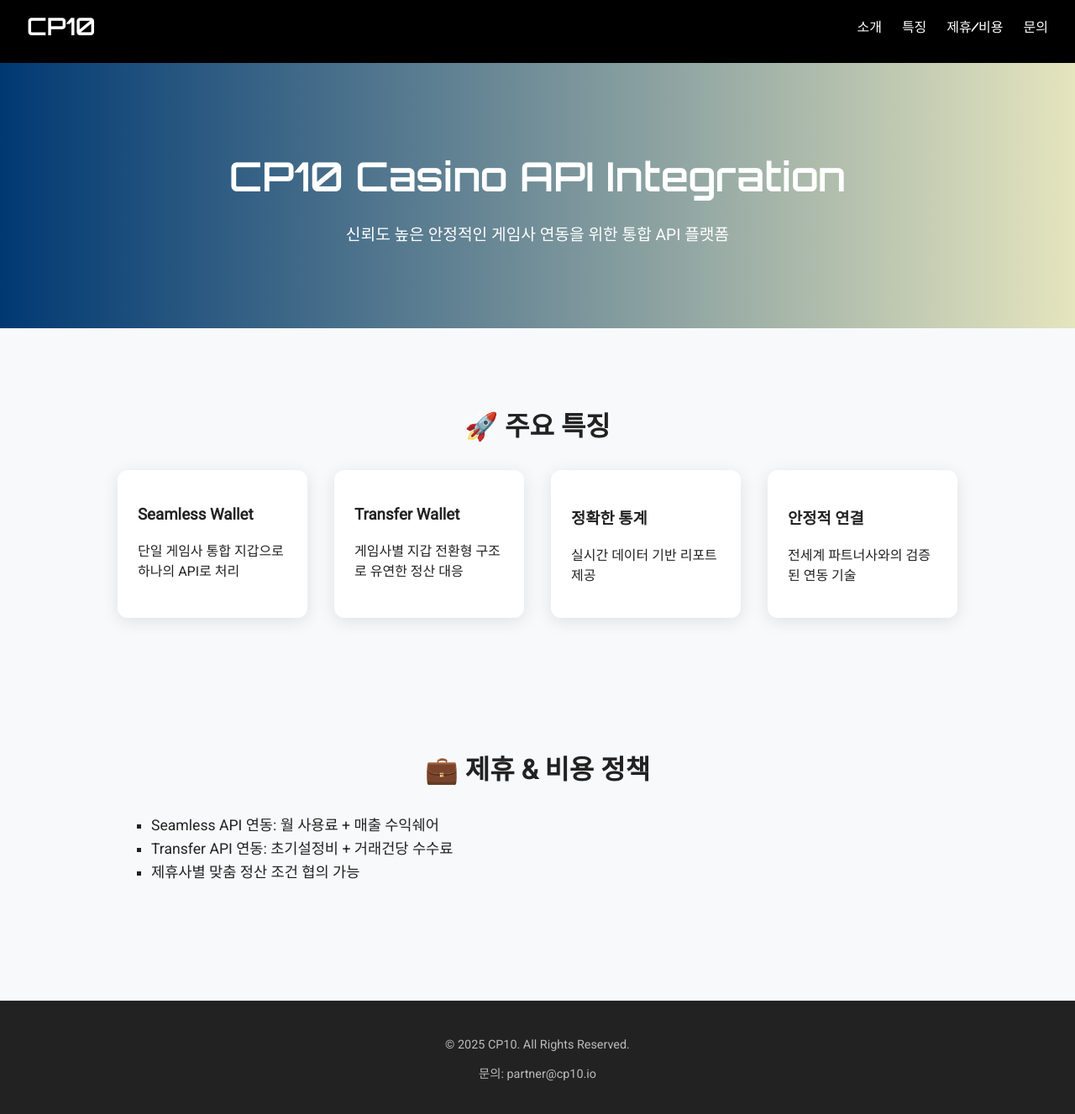
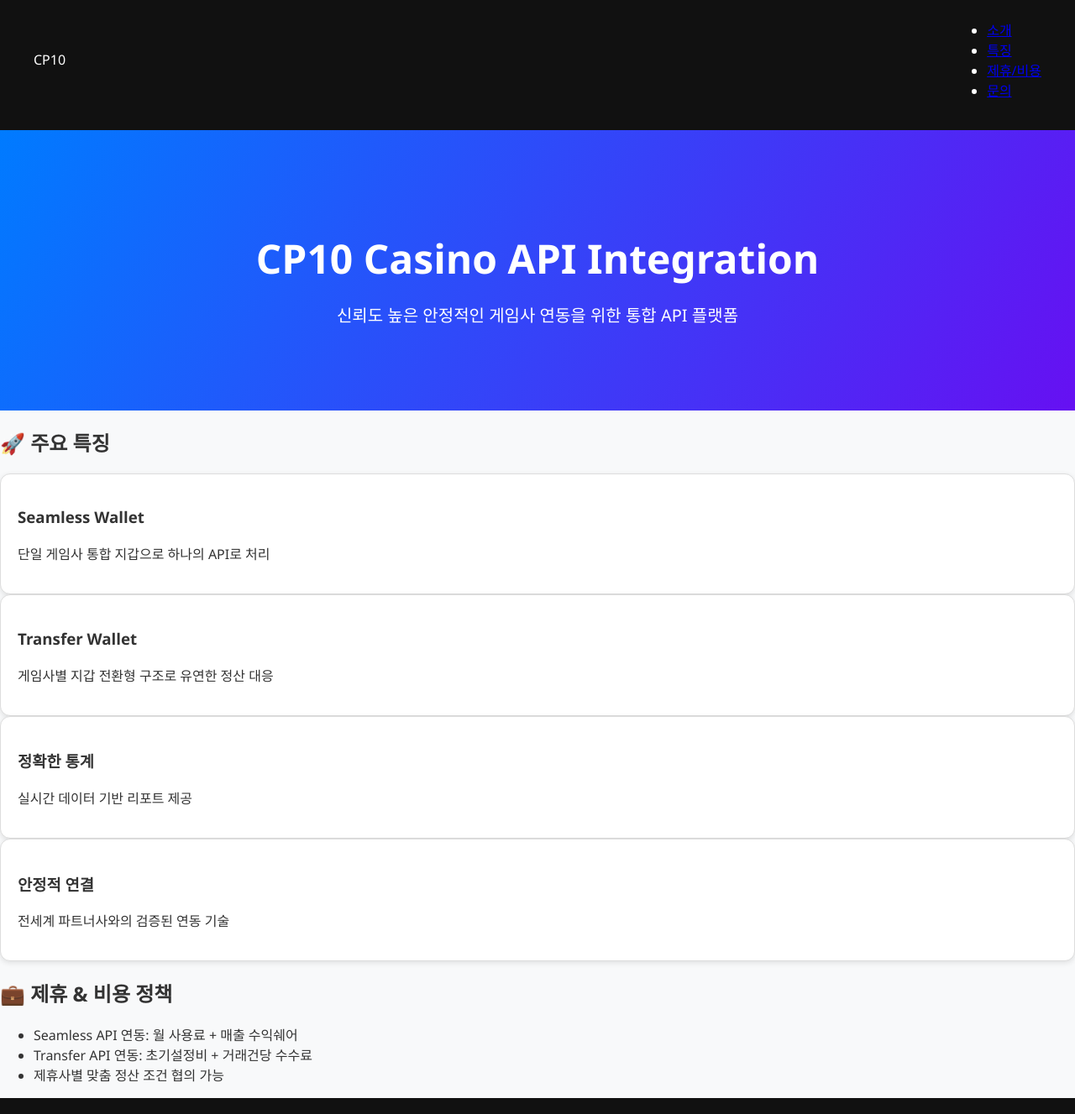
Before and after one commit to woosus/CP10, a plain HTML site: page index.html in a window 1280 px wide. Shown: the part 13-1340 px from the top of the page at 84% size. Drawn offline with Linux system fonts and the light colour scheme.

Commit message:
Update style.css

```diff
--- a/style.css
+++ b/style.css
@@ -1,101 +1,107 @@
 
 body {
+    font-family: 'Segoe UI', sans-serif;
     margin: 0;
-  font-family: 'Roboto', sans-serif;
-  background: #f8f9fa;
-  color: #222;
+    padding: 0;
+    background-color: #f8f9fa;
+    color: #333;
 }
 
 .main-header {
-  background: #000;
+    background-color: #111;
     color: white;
+    padding: 20px 40px;
     display: flex;
     justify-content: space-between;
-  padding: 1em 2em;
     align-items: center;
-  font-family: 'Orbitron', sans-serif;
 }
 
-.main-header .logo {
-  font-size: 1.8em;
-  font-weight: bold;
-}
-
-.main-header ul {
-  list-style: none;
-  display: flex;
-  gap: 1.5em;
-}
-
-.main-header a {
-  color: white;
+.nav-menu a {
+    color: #eee;
+    margin-left: 20px;
     text-decoration: none;
+    font-weight: 500;
 }
 
 .hero {
-  background: linear-gradient(to right, #003973, #e5e5be);
+    background: linear-gradient(120deg, #007BFF, #6610f2);
     color: white;
+    padding: 80px 40px;
     text-align: center;
-  padding: 5em 2em;
-  animation: fadeIn 1.5s ease-in-out;
 }
 
-.hero-text h1 {
-  font-size: 3em;
-  margin: 0.5em 0;
-  font-family: 'Orbitron', sans-serif;
+.hero h1 {
+    font-size: 48px;
+    margin-bottom: 10px;
 }
 
-.hero-text p {
-  font-size: 1.2em;
+.hero p {
+    font-size: 20px;
+    margin-bottom: 20px;
 }
 
-.features, .pricing {
-  padding: 4em 2em;
-  max-width: 1000px;
-  margin: auto;
+.btn-primary {
+    background-color: white;
+    color: #007BFF;
+    padding: 12px 24px;
+    text-decoration: none;
+    font-weight: bold;
+    border-radius: 5px;
+    transition: all 0.3s ease;
 }
 
-.features h2, .pricing h2 {
-  text-align: center;
-  font-size: 2em;
-  margin-bottom: 1em;
+.btn-primary:hover {
+    background-color: #eee;
 }
 
-.grid {
+.features-grid {
     display: grid;
-  grid-template-columns: repeat(auto-fit, minmax(220px, 1fr));
-  gap: 2em;
+    grid-template-columns: repeat(auto-fit, minmax(320px, 1fr));
+    gap: 20px;
+    padding: 60px 40px;
+    background-color: #fff;
 }
 
 .feature-box {
-  background: white;
+    background: #ffffff;
+    padding: 20px;
+    border: 1px solid #ddd;
     border-radius: 12px;
-  padding: 1.5em;
-  box-shadow: 0 4px 20px rgba(0,0,0,0.1);
-  transition: transform 0.3s ease;
+    box-shadow: 0 2px 6px rgba(0,0,0,0.1);
+    transition: transform 0.3s;
 }
 
 .feature-box:hover {
-  transform: translateY(-10px);
+    transform: translateY(-5px);
 }
 
-.pricing ul {
-  list-style: square;
-  font-size: 1.1em;
-  line-height: 1.6em;
+.pricing-table {
+    padding: 60px 40px;
+    background-color: #f1f3f5;
+    text-align: center;
 }
 
-.footer {
-  background: #222;
-  color: #bbb;
-  text-align: center;
-  padding: 2em 1em;
-  font-size: 0.9em;
-  margin-top: 4em;
+.pricing-table h2 {
+    margin-bottom: 30px;
 }
 
-@keyframes fadeIn {
-  from { opacity: 0; transform: translateY(30px); }
-  to { opacity: 1; transform: translateY(0); }
+.pricing-table table {
+    width: 100%;
+    max-width: 800px;
+    margin: 0 auto;
+    border-collapse: collapse;
+    font-size: 16px;
 }
+
+.pricing-table th, .pricing-table td {
+    border: 1px solid #ccc;
+    padding: 15px;
+    background-color: white;
+}
+
+footer {
+    background-color: #111;
+    color: white;
+    text-align: center;
+    padding: 20px;
+}
```
Lines whose indentation alone changed are shown as unchanged.
